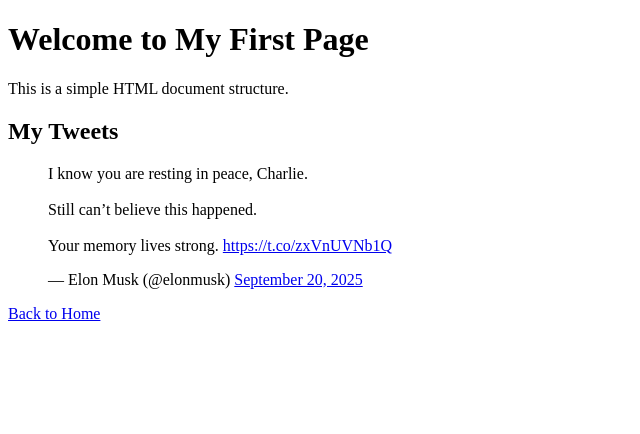
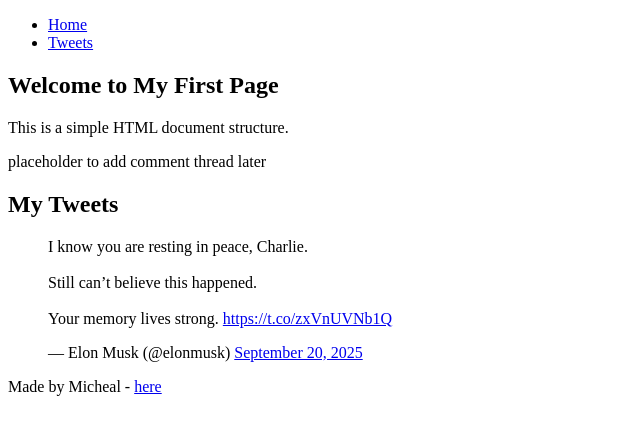
Before and after one commit to MichaelOmosebi/My_First_Portfolio, a plain HTML site: page html_basic/tweets.html in a window 1280 px wide. Shown: the whole page, without its empty margins (0-640 px from the left). Drawn offline with Linux system fonts and the light colour scheme.

Commit message:
attempting a full web page

```diff
--- a/html_basic/tweets.html
+++ b/html_basic/tweets.html
@@ -1,3 +1,14 @@
+<!-- However, in order to start getting consistency throughout the website, all of the HTML files (index.html and tweets.html) must now have the same structure:
+
+The <body> tag of all of your webpages must contain exactly three direct sub-tags in that order: <header>, <main> and <footer>
+The <header> tag must contain an unordered list (the <ul> and <li> tags) of links (the <a> tag) to each of your webpages. As you may have understood, this will serve as a navigation for your website.
+The <footer> tag must contain one paragraph with the sentence Made by <YOUR NAME> - <a href="<ANY LINK>" target="_blank">here</a>. The paragraph must be on a single line in your code (no line breaks), or the checker may fail.
+The <main> tag must contain two direct sub-tags in that order: <article> and <aside>:
+<article> contains the content of your webpage: texts, links, images, tweets, … This is the part of index.html and tweets.html that you have already written.
+<aside> contains a single paragraph, just reading for now “placeholder to add comment thread later”. -->
+
+
+
 <!DOCTYPE html>
 <html lang="en">
 
@@ -7,13 +18,31 @@
     <title>My First Page</title>
 
 <body>
-    <h1>Welcome to My First Page</h1>
-    <p>This is a simple HTML document structure.</p>
+
+    <header>
+        <nav>
+            <ul>
+                <li><a href="index.html">Home</a></li>
+                <li><a href="tweets.html">Tweets</a></li>
+            </ul>
+        </nav>
+    </header>
+
+    <main>
+        <article>
+            <h1>Welcome to My First Page</h1>
+            <p>This is a simple HTML document structure.</p>
+            <aside>
+            <p>placeholder to add comment thread later</p>
+            </aside>
 
     <h2>My Tweets</h2>
     <blockquote class="twitter-tweet"><p lang="en" dir="ltr">I know you are resting in peace, Charlie. <br><br>Still can’t believe this happened. <br><br>Your memory lives strong. <a href="https://t.co/zxVnUVNb1Q">https://t.co/zxVnUVNb1Q</a></p>&mdash; Elon Musk (@elonmusk) <a href="https://twitter.com/elonmusk/status/1969268469242777670?ref_src=twsrc%5Etfw">September 20, 2025</a></blockquote>
     <script async src="https://platform.twitter.com/widgets.js" charset="utf-8"></script>
 
-    <a href="index.html">Back to Home</a>
+    <footer>
+        <p>Made by Micheal - <a href="https://www.linkedin.com/in/michaelomosebi/" target="_blank">here</a></p>
+    </footer>
+
 </body>
 </html>
```
